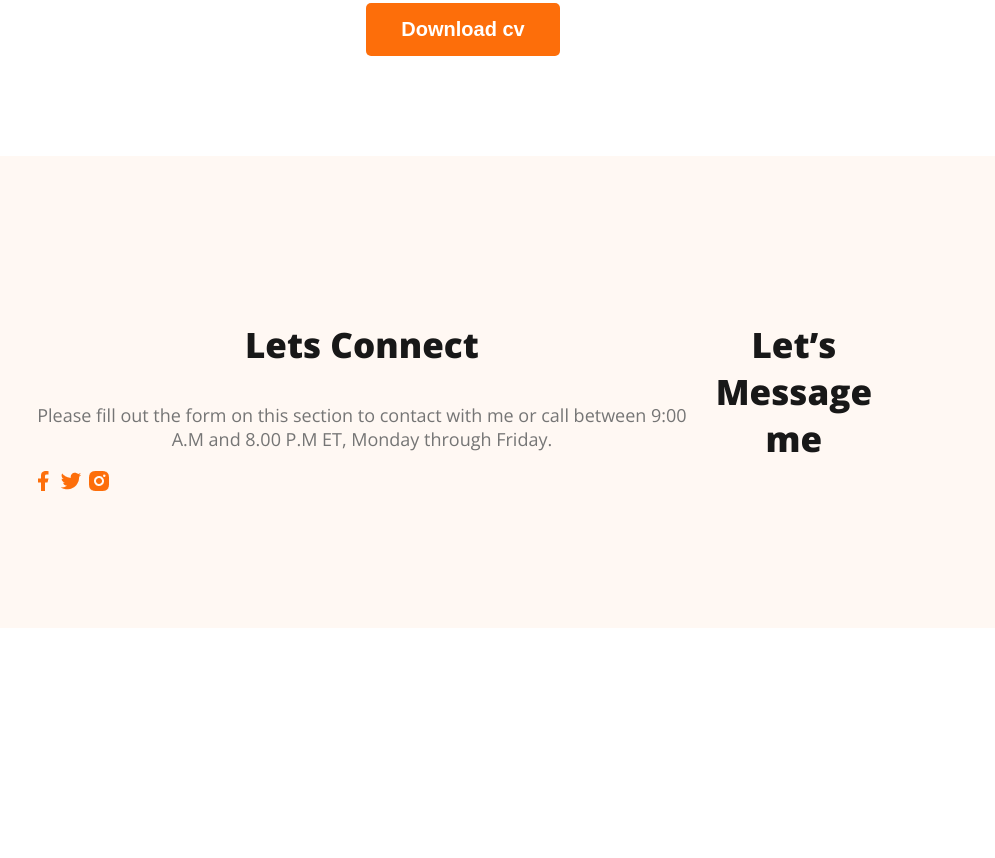
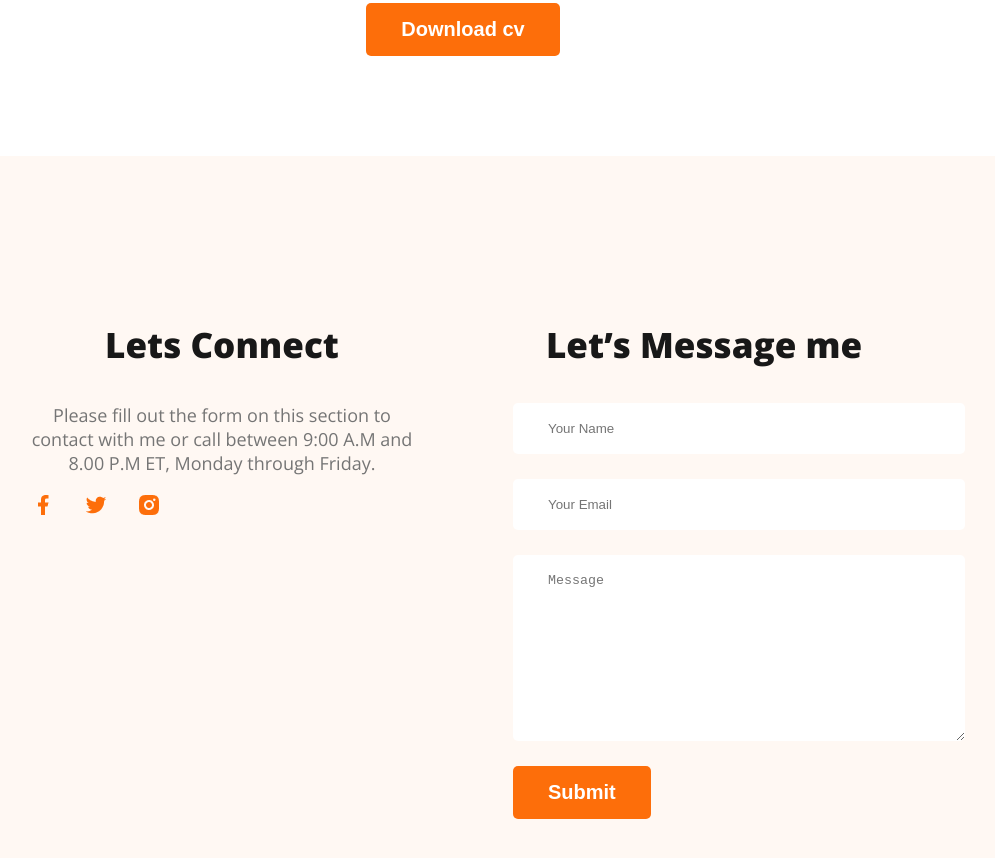
Before and after one commit to Nasrin-Akther/developer-porttfolio, a plain HTML site: page index.html in a window 1280 px wide. Shown: the part 3138-3996 px from the top of the page, without its empty margins (177-1172 px from the left). Before the commit the page ends 3774 px from the top, so only its background shows below. Drawn offline with nearby package versions, Linux system fonts and the light colour scheme.

Commit message:
finished footer section

```diff
--- a/index.html
+++ b/index.html
@@ -164,6 +164,12 @@
         </div>
         <div class="footer-column">
             <h3 class="section-title">Let’s Message me</h3>
+            <form class="contact" action="">
+                <input type="text" placeholder="Your Name">
+                <input type="email" name="" placeholder="Your Email">
+                <textarea name="" placeholder="Message" id="" cols="30" rows="10"></textarea>
+                <input class="btn-primary" type="submit" value="Submit">
+            </form>
         </div>
     </footer>
 </body>
--- a/style.css
+++ b/style.css
@@ -171,7 +171,27 @@ main section{
 
 footer{
     display: flex;
+    gap: 100px;
     background: #FFF8F3;
     margin-top: 100px;
     padding: 130px 200px;
 }
+
+.footer-column{
+   width: 50%;
+}
+
+.social-links a{
+    margin-right: 25px;
+}
+
+.contact input[type="text"], .contact input[type="email"],textarea{
+    display: block;
+    margin-bottom: 25px;
+    padding: 18px 35px;
+    color: #757575;
+    border-radius: 5px;
+    background: #FFF;
+    border: 0;
+    width: 100%;
+}
```
